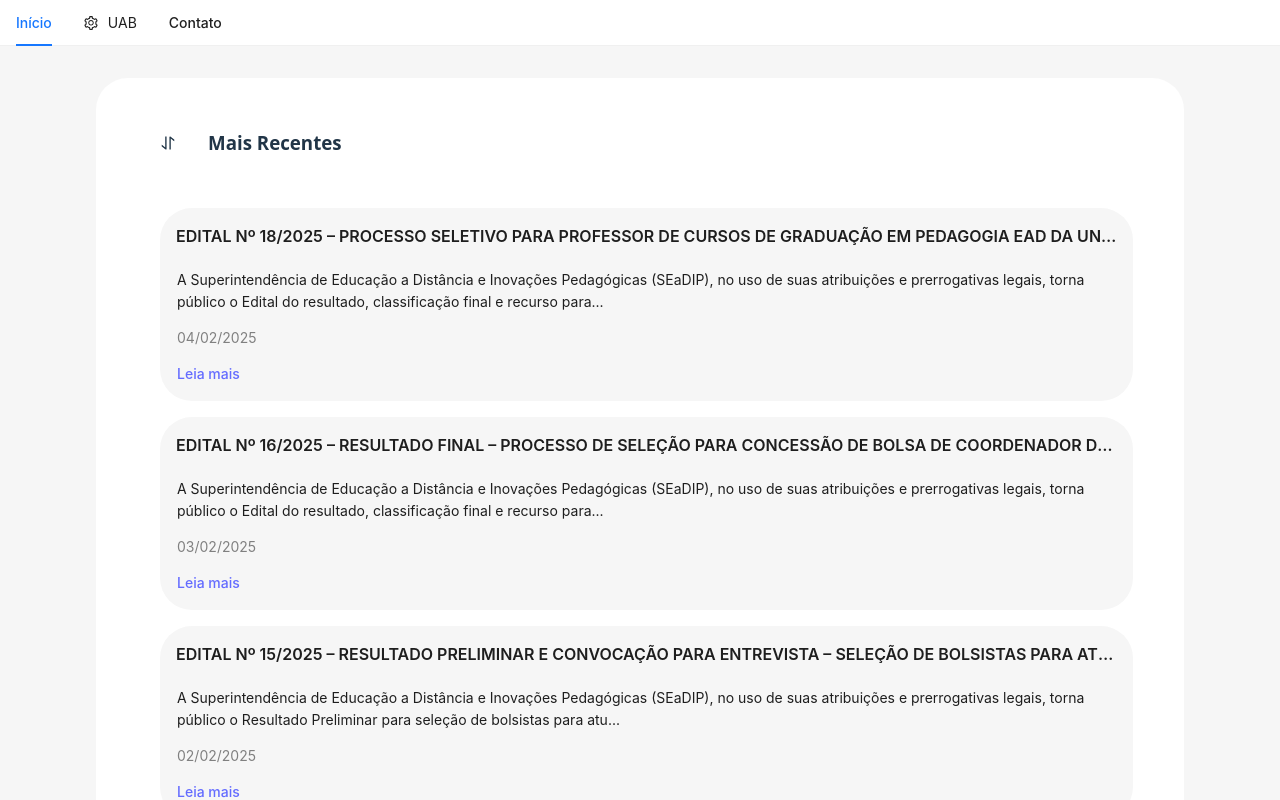
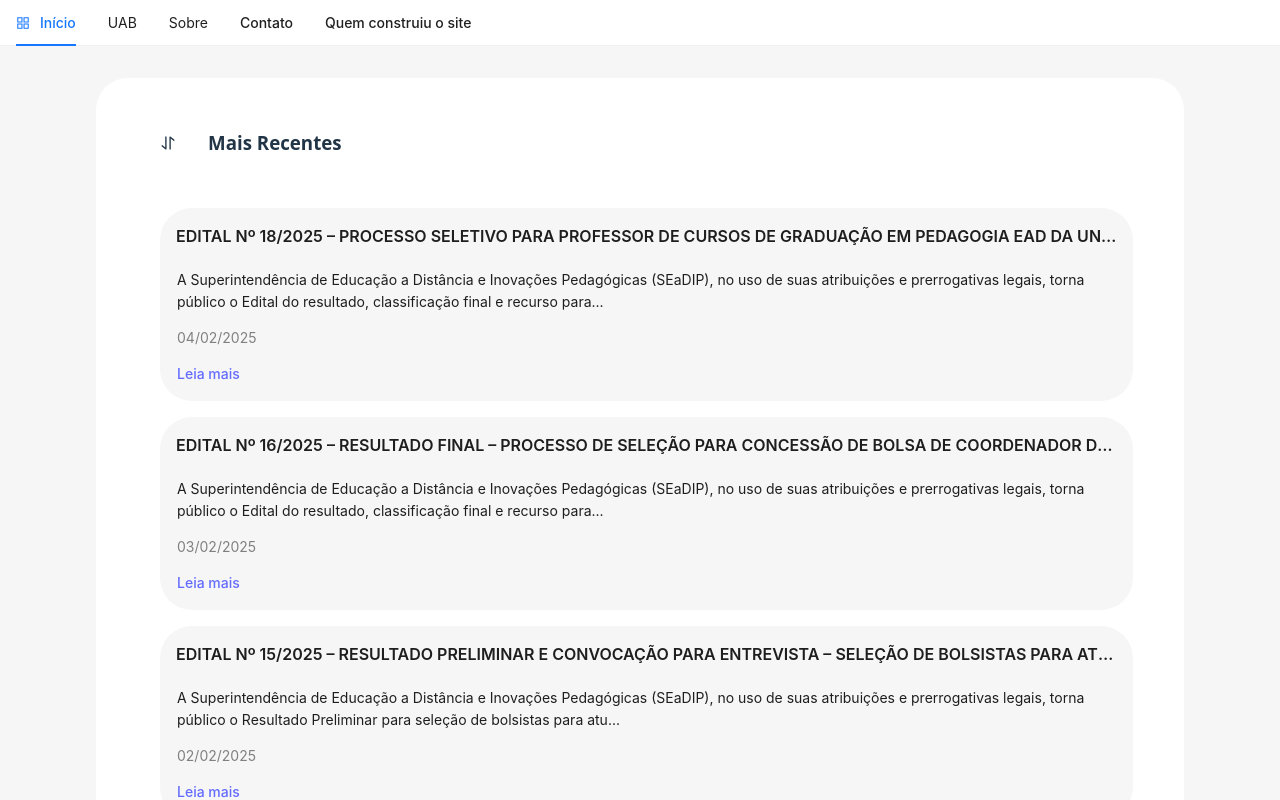
Before and after one commit to kasvrol/ihc, a React (Vite) app: page / in a window 1280 px wide. Built offline with nearby package versions, Linux system fonts and the light colour scheme.

Commit message:
ajuste no menu

```diff
--- a/src/components/headerDesktop/index.jsx
+++ b/src/components/headerDesktop/index.jsx
@@ -1,66 +1,59 @@
 import React, { useState } from "react";
+import { Menu } from "antd";
 import {
 	AppstoreOutlined,
 	MailOutlined,
 	SettingOutlined,
 } from "@ant-design/icons";
-import { Menu } from "antd";
+import { Link } from "react-router-dom";
+
 const items = [
 	{
-		key: "inicio",
-		label: (
-			<a
-				href="https://ant.design"
-				target="_blank"
-				rel="noopener noreferrer"
-			>
-				Início
-			</a>
-		),
+		key: "home",
+		label: <Link to="/">Início</Link>,
+		icon: <AppstoreOutlined />,
 	},
 	{
+		key: "uab",
 		label: "UAB",
-		key: "uab",
-		icon: <SettingOutlined />,
 		children: [
 			{
-				type: "group",
-				label: "Item 1",
-				children: [
-					{ label: "Option 1", key: "setting:1" },
-					{ label: "Option 2", key: "setting:2" },
-				],
+				label: <Link to="/uab-impugnacao">Contato para Recurso ou Impugnação</Link>,
+				key: "uab-impugnacao",
+			},
+		],
+	},
+	{
+		key: "sobre",
+		label: "Sobre",
+		children: [
+			{
+				label: <Link to="/cursos-ead">Cursos com carga horária EaD</Link>,
+				key: "cursos-ead",
 			},
 			{
-				type: "group",
-				label: "Item 2",
-				children: [
-					{ label: "Option 3", key: "setting:3" },
-					{ label: "Option 4", key: "setting:4" },
-				],
+				label: <Link to="/manual-site">Manual do Site</Link>,
+				key: "manual-site",
 			},
 		],
 	},
 	{
 		key: "contato",
-		label: (
-			<a
-				href="https://ant.design"
-				target="_blank"
-				rel="noopener noreferrer"
-			>
-				Contato
-			</a>
-		),
+		label: <Link to="/contato">Contato</Link>,
+	},
+	{
+		key: "curriculo",
+		label: <Link to="/curriculo">Quem construiu o site</Link>,
 	},
 ];
 
 const HeaderDesktop = () => {
-	const [current, setCurrent] = useState("inicio");
+	const [current, setCurrent] = useState("home");
+
 	const onClick = (e) => {
-		console.log("click ", e);
 		setCurrent(e.key);
 	};
+
 	return (
 		<Menu
 			onClick={onClick}
@@ -70,4 +63,5 @@ const HeaderDesktop = () => {
 		/>
 	);
 };
+
 export default HeaderDesktop;
--- a/src/components/headerMobile/index.jsx
+++ b/src/components/headerMobile/index.jsx
@@ -33,7 +33,6 @@ const HeaderMobile = () => {
 				Menu
 			</Button>
 
-			{/* Menu lateral */}
 			<Drawer
 				title="Navegação"
 				placement="left"
@@ -54,15 +53,6 @@ const HeaderMobile = () => {
 						Contato para Recurso ou Imopugnação
 						</Menu.Item>
 					</Link>
-						<Menu.Item key="web">
-							Desenvolvimento Web
-						</Menu.Item>
-						<Menu.Item key="mobile">
-							Desenvolvimento Mobile
-						</Menu.Item>
-						<Menu.Item key="design">
-							Design UI/UX
-						</Menu.Item>
 					</SubMenu>
 
 					<SubMenu key="sobre" title="Sobre">
@@ -85,7 +75,7 @@ const HeaderMobile = () => {
 					</Link>
 					<Link to={"/curriculo"}>
 						<Menu.Item key="curriculo">
-							Quem contruiu o site
+							Quem construiu o site
 						</Menu.Item>
 					</Link>
 				</Menu>
```
